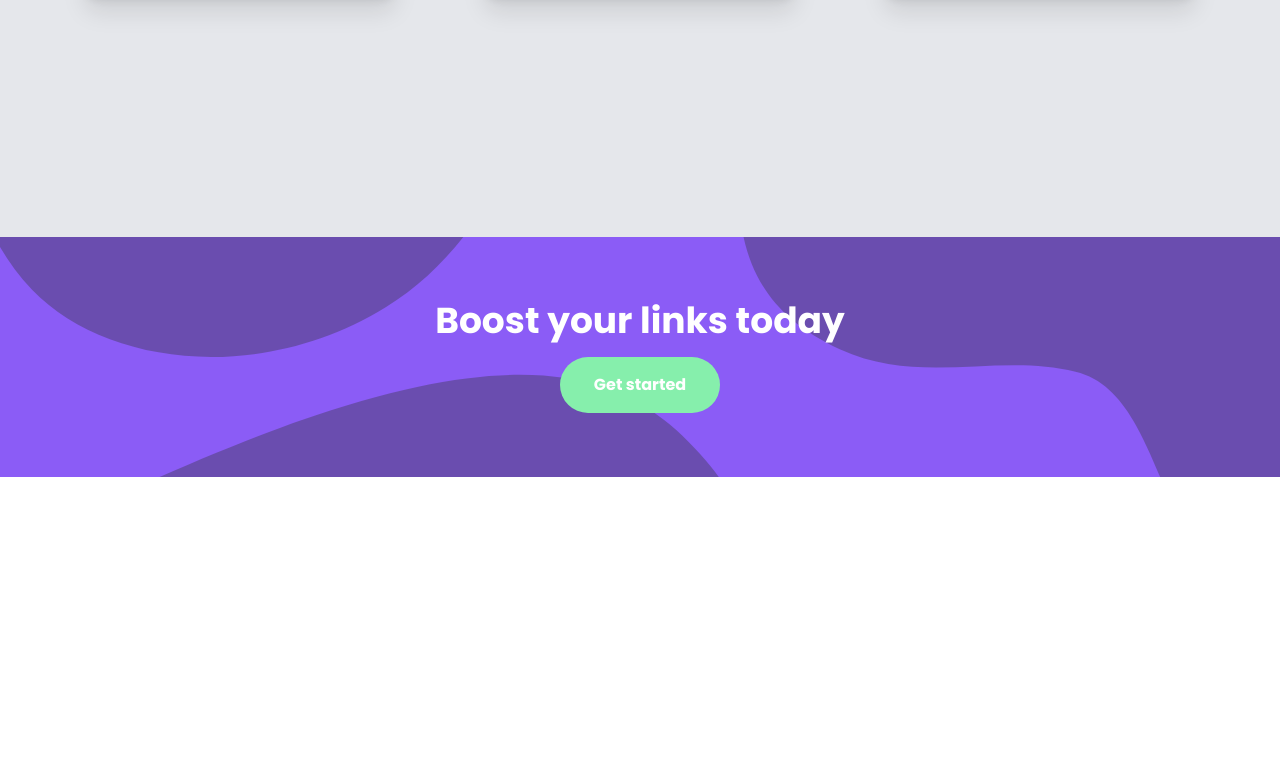
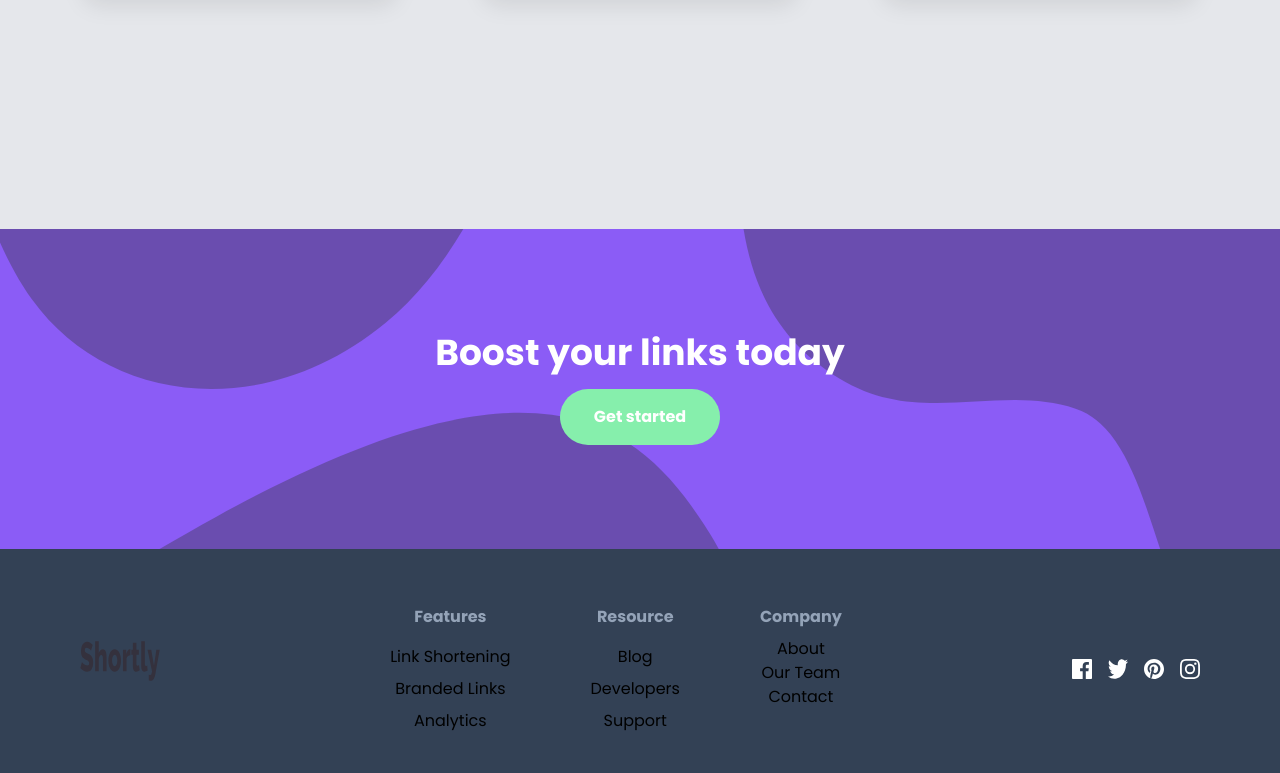
Before and after one commit to YoungjaeKimDeveloper/shortlyTailwindCSS, a website: page index.html in a window 1280 px wide. Shown: the part 1867-2640 px from the top of the page. Before the commit the page ends 2344 px from the top, so only its background shows below. Drawn offline with Linux system fonts and the light colour scheme.

Commit message:
Finalised the project

```diff
--- a/index.html
+++ b/index.html
@@ -64,7 +64,7 @@
       <!-- Form -->
       <form
         action="#"
-        class="lg:w-1/2 mx-2 lg:m-auto bg-red-200 flex items-center p-10 -translate-y-14 rounded-2xl"
+        class="lg:w-2/3 mx-2 lg:m-auto bg-red-200 flex items-center p-10 -translate-y-14 rounded-2xl"
       >
         <input
           type="text"
@@ -77,7 +77,7 @@
       </form>
       <!-- Items Container -->
       <div
-        class="flex flex-col px-4 py-4 lg:px-0 items-center w-full lg:w-1/2 m-auto space-y-4"
+        class="flex flex-col px-4 py-4 lg:px-0 items-center w-full lg:w-2/3 m-auto space-y-4"
       >
         <!-- Item Box  -->
         <div
@@ -202,7 +202,7 @@
     <section class="w-full flex items-center justify-center">
       <!-- items Container -->
       <div
-        class="w-full bg-violet-500 relative flex items-center justify-center h-60"
+        class="w-full bg-violet-500 relative flex items-center justify-center h-80"
       >
         <img
           src="./images/bg-boost-desktop.svg"
@@ -216,5 +216,46 @@
         </div>
       </div>
     </section>
+    <!-- Footer Section -->
+    <section
+      class="w-full bg-slate-700 py-10 px-20 flex flex-col items-center justify-center lg:justify-between text-center"
+    >
+      <!-- Items Container -->
+      <div
+        class="flex flex-col items-center lg:flex-row justify-between w-full"
+      >
+        <img src="./images/logo.svg" alt="logo" class="w-20 h-10" />
+        <!-- Links Container-->
+        <div
+          class="flex flex-col items-center lg:items-start lg:flex-row justify-between lg:space-x-20"
+        >
+          <div class="flex flex-col space-y-2 mt-4">
+            <h1 class="font-bold text-slate-400 mb-2">Features</h1>
+            <a href="#">Link Shortening</a>
+            <a href="#">Branded Links</a>
+            <a href="#">Analytics</a>
+          </div>
+          <div class="flex flex-col lg:space-y-2 mt-4">
+            <h1 class="text-slate-400 mb-2 font-bold">Resource</h1>
+            <a href="#">Blog</a>
+            <a href="#">Developers</a>
+            <a href="#">Support</a>
+          </div>
+          <div class="flex flex-col lg:space-y- mt-4">
+            <h1 class="text-slate-400 mb-2 font-bold">Company</h1>
+            <a href="#">About</a>
+            <a href="#">Our Team</a>
+            <a href="#">Contact</a>
+          </div>
+        </div>
+        <!-- Social Media Links -->
+        <div class="flex space-x-4 mt-4">
+          <img src="./images/icon-facebook.svg" alt="logo" class="w-5 h-5" />
+          <img src="./images/icon-twitter.svg" alt="logo" class="w-5 h-5" />
+          <img src="./images/icon-pinterest.svg" alt="logo" class="w-5 h-5" />
+          <img src="./images/icon-instagram.svg" alt="logo" class="w-5 h-5" />
+        </div>
+      </div>
+    </section>
   </body>
 </html>
```
Also changed, not shown: css/style.css.
